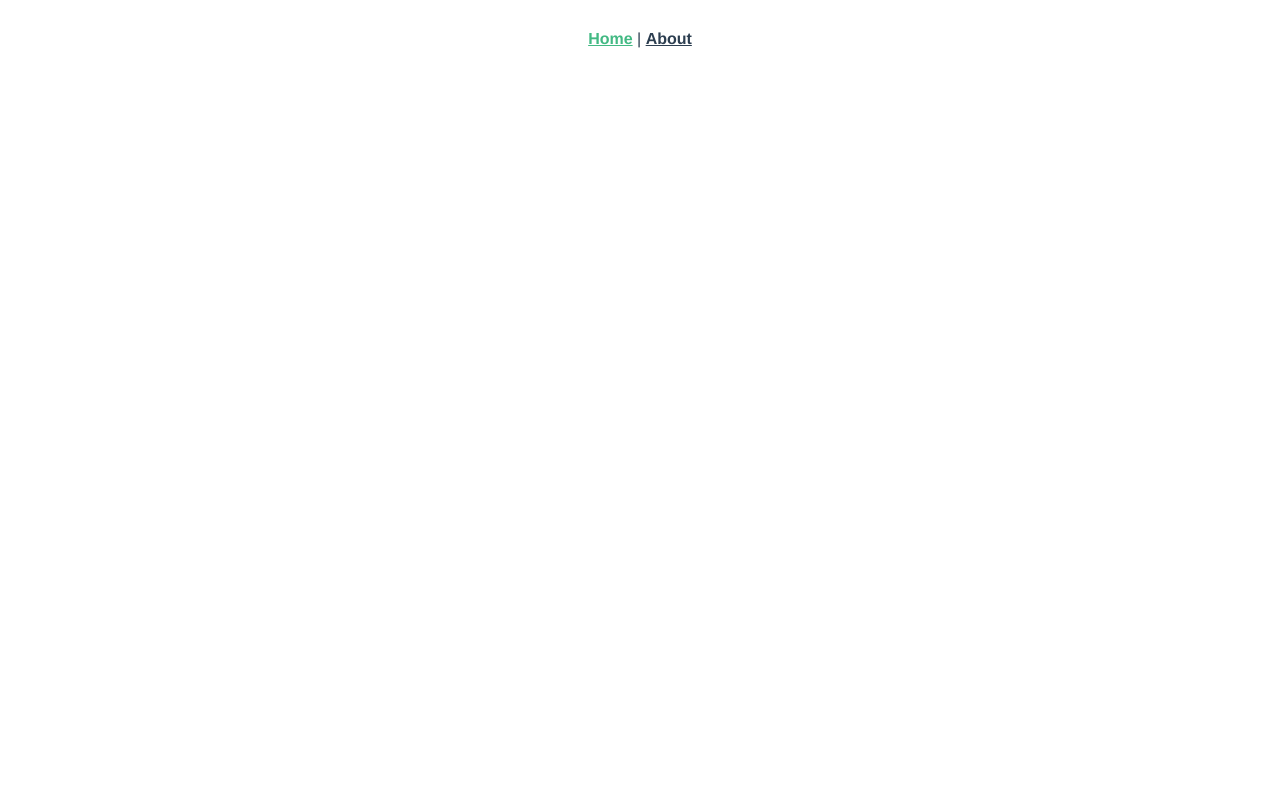
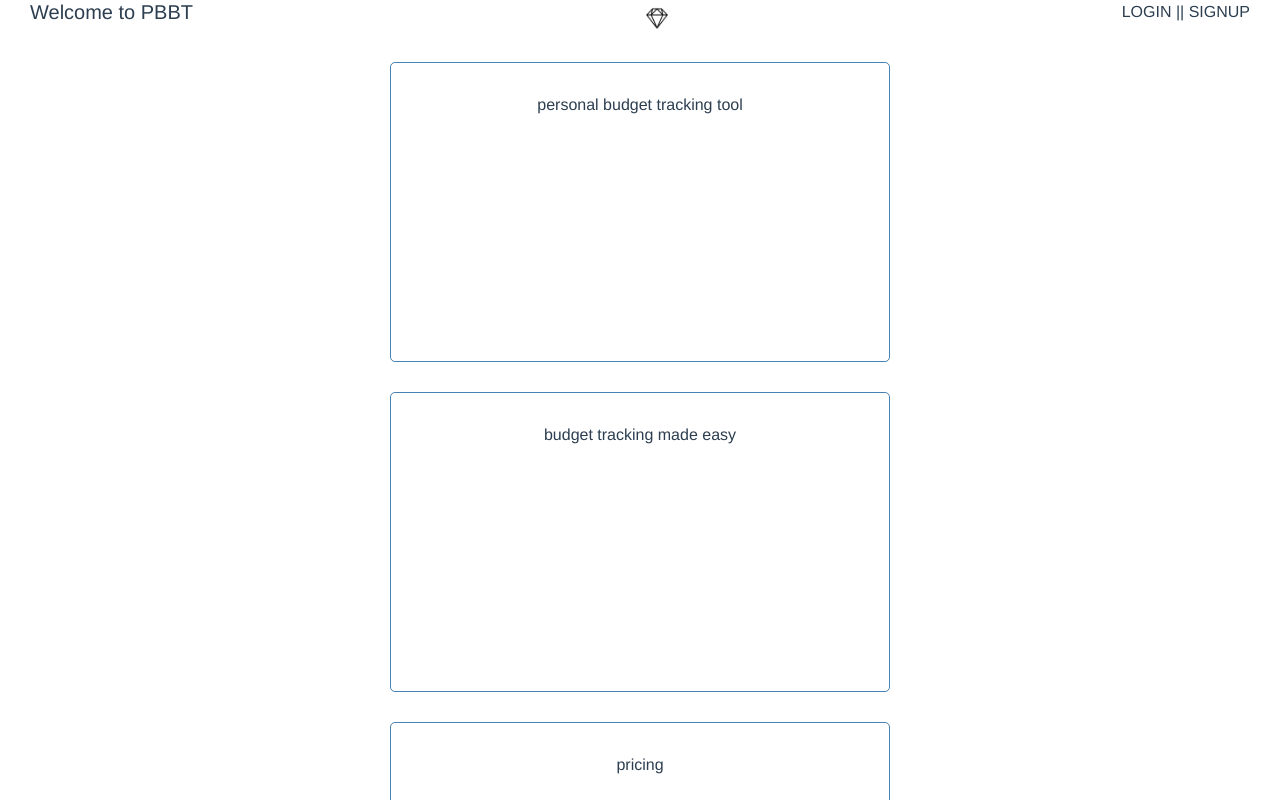
Before and after one commit to avinashrvan/chaos_pack, a Vue app: page / in a window 1280 px wide. Shown: the top 800 px of the page. Built offline with nearby package versions, Linux system fonts and the light colour scheme.

Commit message:
minor updates

```diff
--- a/package.json
+++ b/package.json
@@ -9,8 +9,9 @@
   "dependencies": {
     "@popperjs/core": "^2.11.8",
     "bootstrap": "^5.3.2",
+    "bootstrap-vue": "^2.23.1",
     "core-js": "^3.8.3",
-    "vue": "^3.2.13",
+    "vue": "^3.3.10",
     "vue-router": "^4.0.3"
   },
   "devDependencies": {
--- a/src/App.vue
+++ b/src/App.vue
@@ -1,18 +1,51 @@
 <template>
-  <nav>
-    <router-link to="/">Home</router-link> |
-    <router-link to="/about">About</router-link>
-  </nav>
-  <router-view/>
+  <Header title="Welcome to PBBT" />
+
+  <!-- <div class="container">
+    <nav>
+        <router-link to="/">Home</router-link> |
+        <router-link to="/about">About</router-link>
+    </nav>
+    <router-view/>
+
+
+  </div> -->
+
+  <div class="container">
+
+      personal budget tracking tool
+  </div>
+
+  <div class="container">
+    budget tracking made easy
+
+
+  </div>
+
+  <div class="container">
+    pricing
+  </div>
+
 
 </template>
+
+
+<script>
+import Header from './components/Header'
+
+export default {
+  name: 'App',
+  components: {
+    Header,
+  },
+}
+</script>
 
 
 
 
 
 <style>
-
 @import url('https://fonts.googleapis.com/css2?family=Poppins:wght@300;400&display=swap');
 
 * {
--- /dev/null
+++ b/src/components/GetStarted.vue
@@ -0,0 +1,38 @@
+<template>
+
+</template>
+
+
+
+<script>
+export default{
+    name: 'Get Started',
+    props: {
+
+
+    },
+}
+</script>
+
+
+
+<style scoped>
+    header{
+        display:flex;
+        justify-content: space-between;
+        align-items: center;
+        margin-bottom: 20px;
+        margin-right: 30px;
+        margin-left: 30px;
+    }
+
+    .box {
+    width: 22px;
+    height: 22px;
+    }
+
+    img {
+    width: 100%; /* takes the 100 % width of its container (.box div)*/
+    height: 100%; /* takes the 100 % height of its container (.box div)*/
+    }
+</style>
--- /dev/null
+++ b/src/components/Header.vue
@@ -0,0 +1,46 @@
+<template>
+    <header>
+        <h5>{{ title }}</h5>
+        <div class="box">
+            <img src="../assets/diamond_logo.png"  alt="Example image"/>
+        </div>
+        <h6>LOGIN || SIGNUP</h6>
+    </header>
+
+</template>
+
+
+
+<script>
+export default{
+    name: 'Header',
+    props: {
+        title: String,
+
+    },
+}
+</script>
+
+
+
+<style scoped>
+    header{
+        display:flex;
+        justify-content: space-between;
+        align-items: center;
+        margin-bottom: 20px;
+        margin-block-end: 20px;
+        margin-right: 30px;
+        margin-left: 30px;
+    }
+
+    .box {
+    width: 22px;
+    height: 22px;
+    }
+
+    img {
+    width: 100%; /* takes the 100 % width of its container (.box div)*/
+    height: 100%; /* takes the 100 % height of its container (.box div)*/
+    }
+</style>
```
Also changed, not shown: src/main.js (+6 -1 lines), src/assets/diamond_logo.png (added), 1 other file (tests, documents, lock files or other folders).
